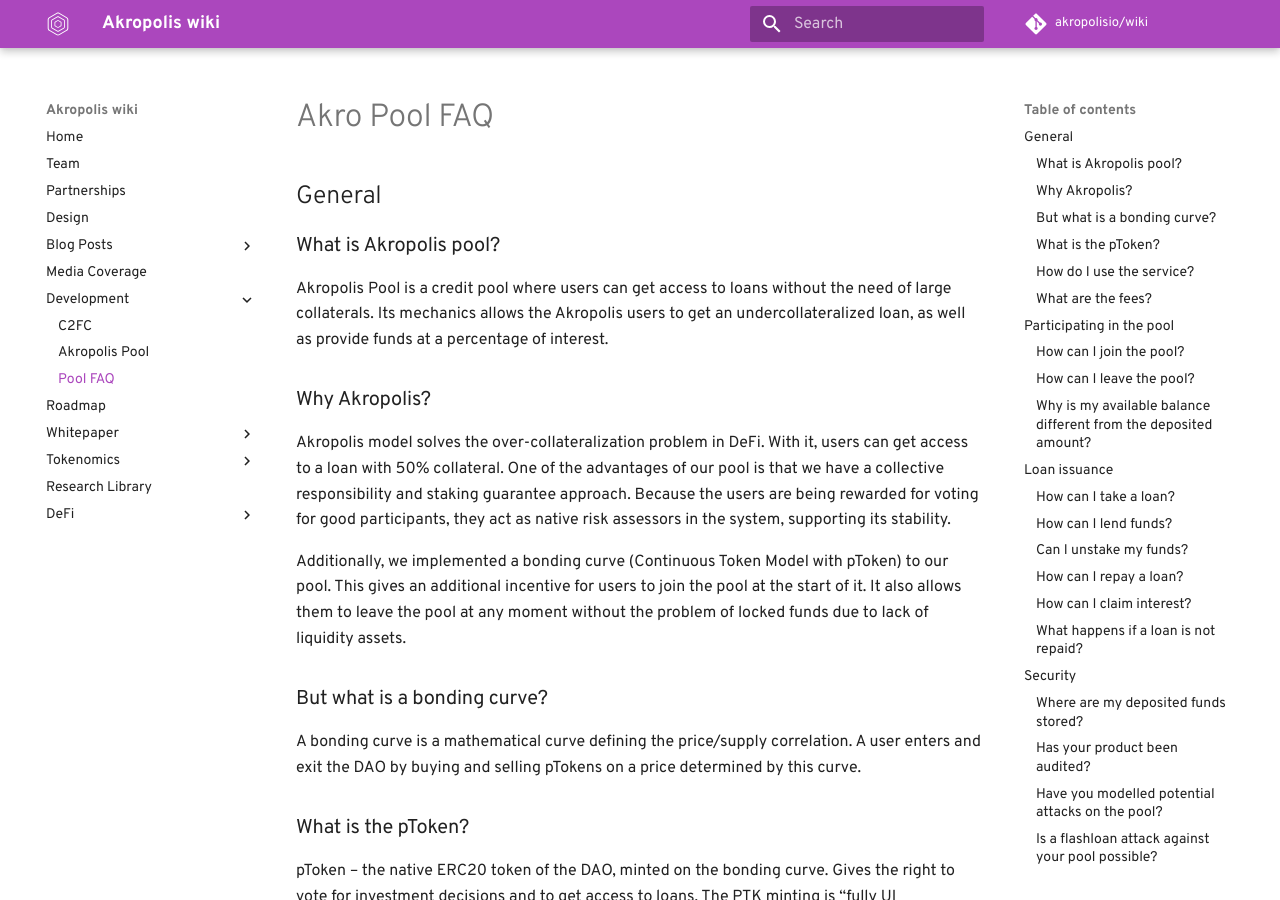
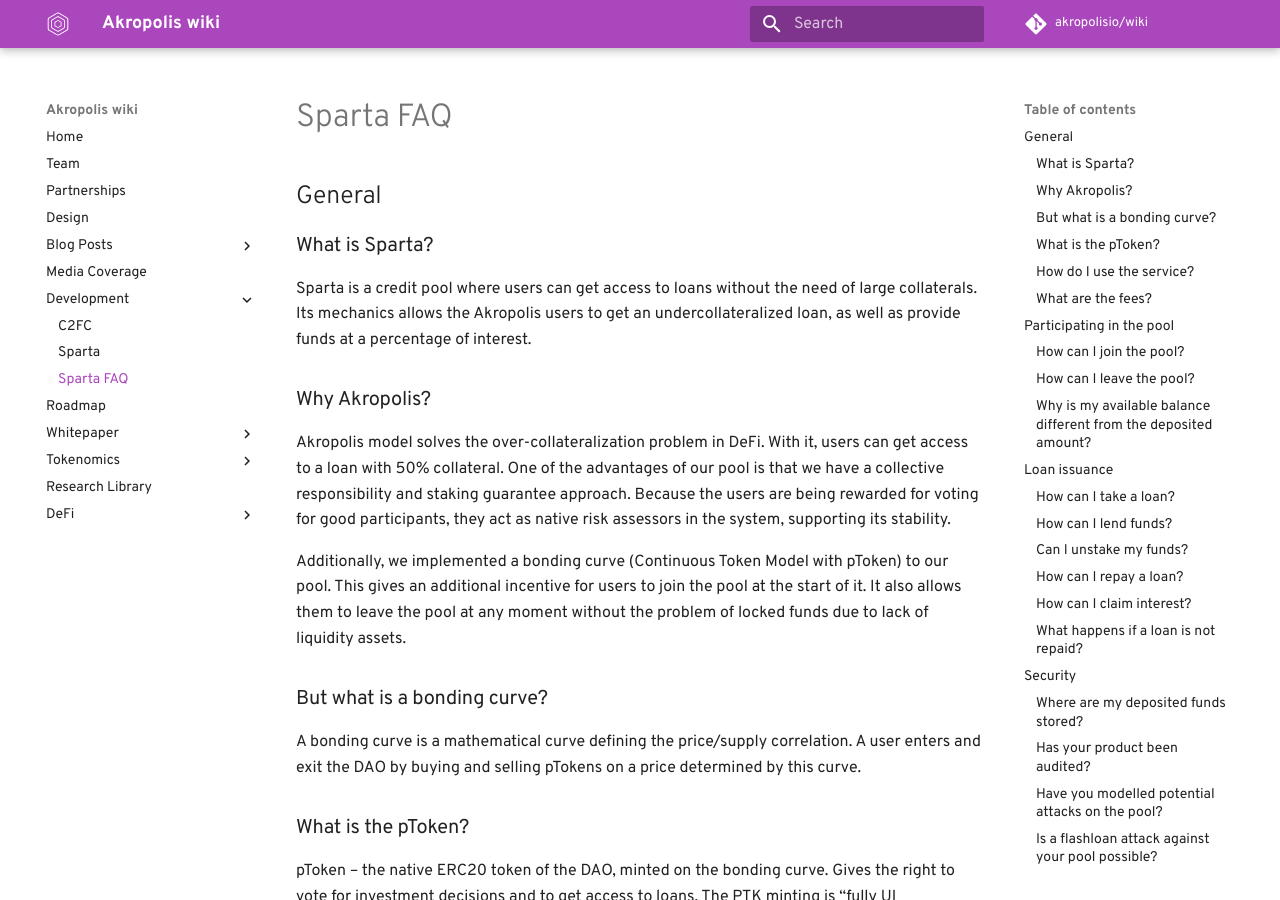
Before and after one commit to kaonone/wiki, an MkDocs documentation site: the page built from docs/poolfaq.md, in a window 1280 px wide and 900 px high. Built offline with MkDocs 1.6.1 and Material for MkDocs 9.7.7, drawn with Linux system fonts in a browser that asks for light colours; some web fonts are replaced; comment, search, counter and statistics services are not loaded; old or Windows-style settings are respelled for this version of MkDocs.

Commit message:
Sparta update

```diff
--- a/docs/poolfaq.md
+++ b/docs/poolfaq.md
@@ -1,10 +1,10 @@
-#Akro Pool FAQ
+#Sparta FAQ
 
 ## General
 
-### What is Akropolis pool?
+### What is Sparta?
 
-Akropolis Pool is a credit pool where users can get access to loans without the need of large collaterals. Its mechanics allows the Akropolis users to get an undercollateralized loan, as well as provide funds at a percentage of interest.
+Sparta is a credit pool where users can get access to loans without the need of large collaterals. Its mechanics allows the Akropolis users to get an undercollateralized loan, as well as provide funds at a percentage of interest.
 
 ### Why Akropolis?
 
@@ -62,7 +62,6 @@
 
 <details>
 <summary></br></summary>
-<img src="/images/poolfaq/getcredit3_1.png" alt="drawing" />
 <img src="/images/poolfaq/getcredit3.png" alt="drawing" />
 
 </details>
--- a/mkdocs.yml
+++ b/mkdocs.yml
@@ -44,8 +44,8 @@
   - Media Coverage: 'press.md'
   - Development:
     - C2FC: 'c2fc/overview.md'
-    - Akropolis Pool: 'pool.md'
-    - Pool FAQ: 'poolfaq.md'
+    - Sparta: 'pool.md'
+    - Sparta FAQ: 'poolfaq.md'
   - Roadmap: 'roadmap.md'
   - Whitepaper:
     - May 2019: 'whitepaper.md'
```
Also changed, not shown: docs/pool.md (+1 -1 lines), docs/images/poolfaq/getcredit1.png, docs/images/poolfaq/getcredit2.png, docs/images/poolfaq/getcredit3.png.
